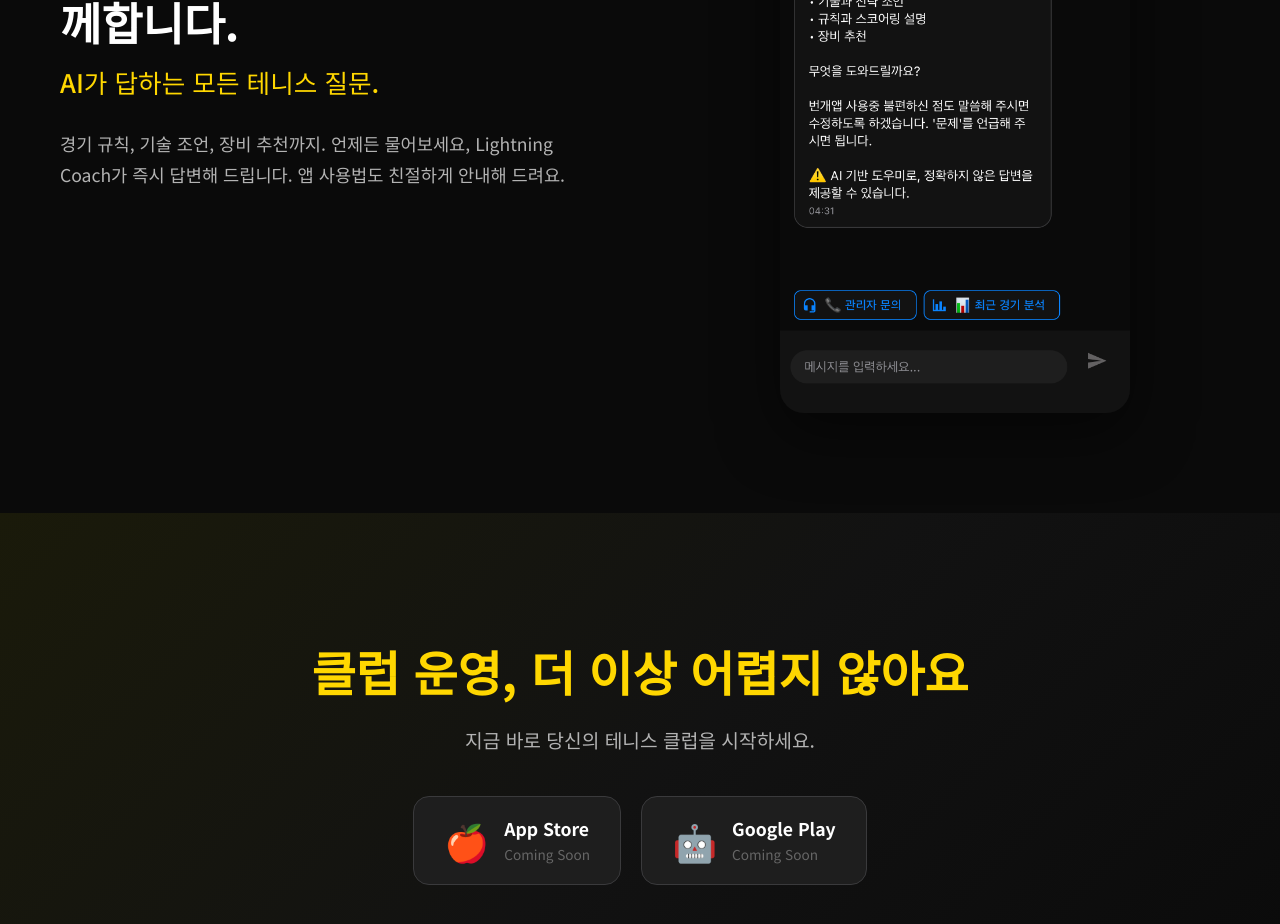
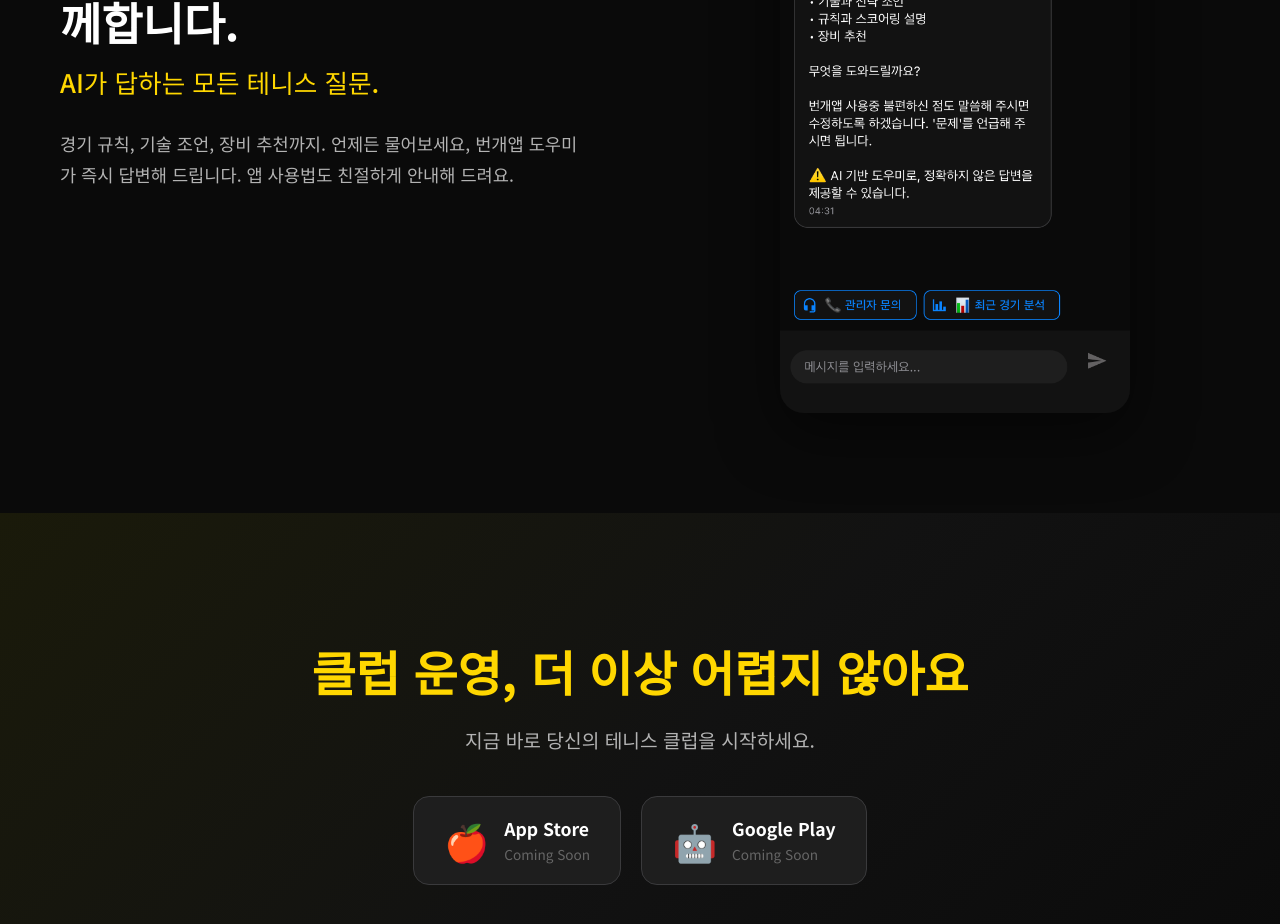
Before and after one commit to goodseed1/Lightning_Tennis, a plain HTML site: page docs/ko/index.html in a window 1280 px wide. Shown: the part 6140-7064 px from the top of the page. Drawn offline with Linux system fonts and the light colour scheme.

Commit message:
fix(landing): Change Korean description Lightning Coach to 번개앱 도우미

```diff
--- a/docs/ko/index.html
+++ b/docs/ko/index.html
@@ -171,7 +171,7 @@
         <h3 class="feature-subtitle">AI가 답하는 모든 테니스 질문.</h3>
         <p class="feature-description">
           경기 규칙, 기술 조언, 장비 추천까지.
-          언제든 물어보세요, Lightning Coach가 즉시 답변해 드립니다.
+          언제든 물어보세요, 번개앱 도우미가 즉시 답변해 드립니다.
           앱 사용법도 친절하게 안내해 드려요.
         </p>
       </div>
```
